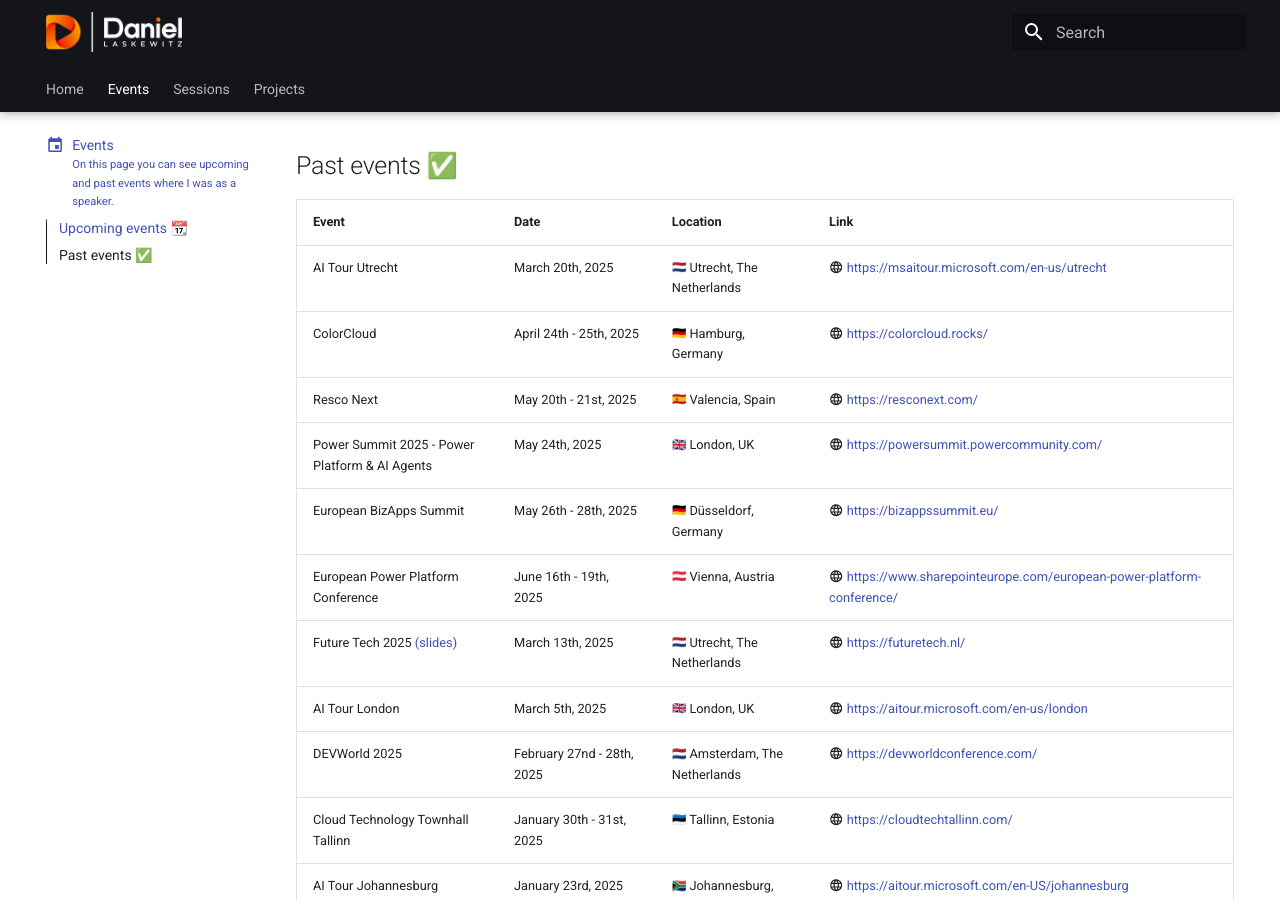
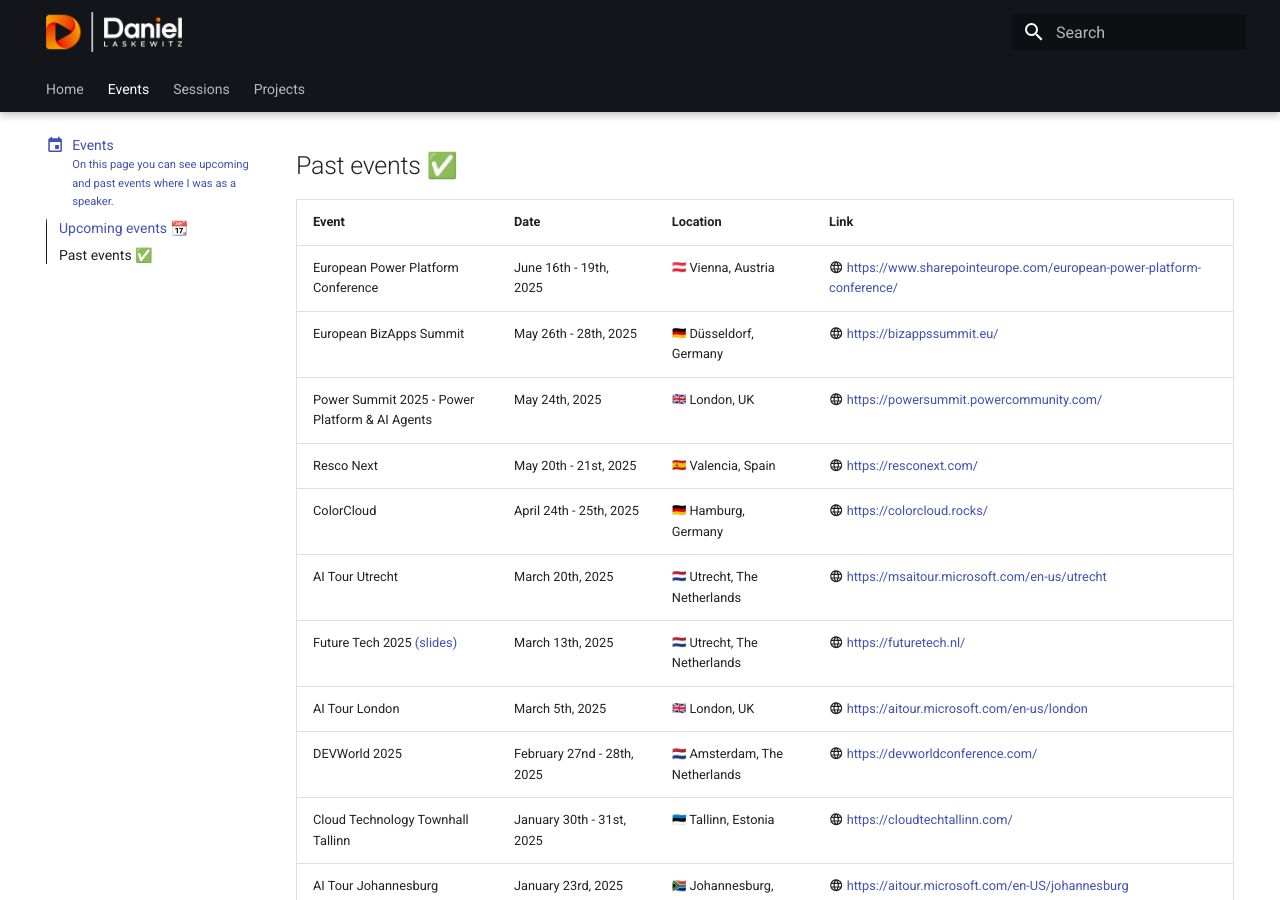
Before and after one commit to Laskewitz/laskewitz.github.io, an MkDocs documentation site: the page built from docs/events.md, in a window 1280 px wide and 900 px high, scrolled down 603 px. Built offline with MkDocs 1.6.1 and Material for MkDocs 9.7.7, drawn with Linux system fonts in a browser that asks for light colours; emoji names are drawn with the system emoji font.

Commit message:
Fixed order

```diff
--- a/docs/events.md
+++ b/docs/events.md
@@ -27,12 +27,12 @@
 
 | Event | Date | Location | Link |
 | ----------- | ------------------------------------ | ------------------------------------ | ------------------------------------ |
+| European Power Platform Conference | June 16th - 19th, 2025 | :at: Vienna, Austria | :material-web: [https://www.sharepointeurope.com/european-power-platform-conference/](https://www.sharepointeurope.com/european-power-platform-conference/) |
+| European BizApps Summit | May 26th - 28th, 2025 | :de: Düsseldorf, Germany | :material-web: [https://bizappssummit.eu/](https://bizappssummit.eu/) |
+| Power Summit 2025 - Power Platform & AI Agents | May 24th, 2025 | :gb: London, UK | :material-web: [https://powersummit.powercommunity.com/](https://powersummit.powercommunity.com/) |
+| Resco Next | May 20th - 21st, 2025 | :es: Valencia, Spain | :material-web: [https://resconext.com/](https://resconext.com/) |
+| ColorCloud | April 24th - 25th, 2025 | :de: Hamburg, Germany | :material-web: [https://colorcloud.rocks/](https://colorcloud.rocks/) |
 | AI Tour Utrecht | March 20th, 2025 | :nl: Utrecht, The Netherlands | :material-web: [https://msaitour.microsoft.com/en-us/utrecht](https://msaitour.microsoft.com/en-us/utrecht) |
-| ColorCloud | April 24th - 25th, 2025 | :de: Hamburg, Germany | :material-web: [https://colorcloud.rocks/](https://colorcloud.rocks/) |
-| Resco Next | May 20th - 21st, 2025 | :es: Valencia, Spain | :material-web: [https://resconext.com/](https://resconext.com/) |
-| Power Summit 2025 - Power Platform & AI Agents | May 24th, 2025 | :gb: London, UK | :material-web: [https://powersummit.powercommunity.com/](https://powersummit.powercommunity.com/) |
-| European BizApps Summit | May 26th - 28th, 2025 | :de: Düsseldorf, Germany | :material-web: [https://bizappssummit.eu/](https://bizappssummit.eu/) |
-| European Power Platform Conference | June 16th - 19th, 2025 | :at: Vienna, Austria | :material-web: [https://www.sharepointeurope.com/european-power-platform-conference/](https://www.sharepointeurope.com/european-power-platform-conference/) |
 | Future Tech 2025 [(slides)](https://aka.ms/DL-FT25-Slides) | March 13th, 2025 | :nl: Utrecht, The Netherlands | :material-web: [https://futuretech.nl/](https://futuretech.nl/) |
 | AI Tour London | March 5th, 2025 | :gb: London, UK | :material-web: [https://aitour.microsoft.com/en-us/london](https://aitour.microsoft.com/en-us/london) |
 | DEVWorld 2025 | February 27nd - 28th, 2025 | :nl: Amsterdam, The Netherlands | :material-web: [https://devworldconference.com/](https://devworldconference.com/) |
```
